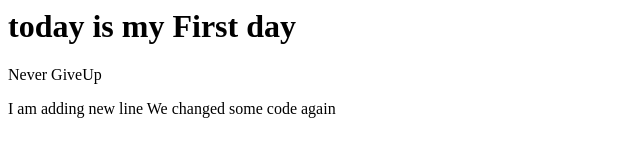
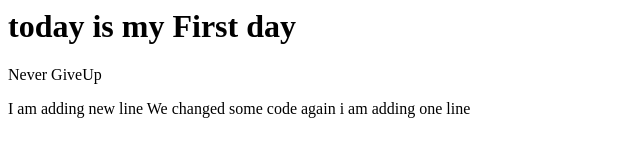
Before and after one commit to Tarun5242/reop-learn, a plain HTML site: page index.html in a window 1280 px wide. Shown: the whole page, without its empty margins (0-640 px from the left). Drawn offline with Linux system fonts and the light colour scheme.

Commit message:
adding one more line

```diff
--- a/index.html
+++ b/index.html
@@ -4,4 +4,5 @@
 <p>Never GiveUp</p>
 <t>I am adding new line</t>
 <c>We changed some code again<c/>
+<a>i am adding one line</a>
 </html>
```
